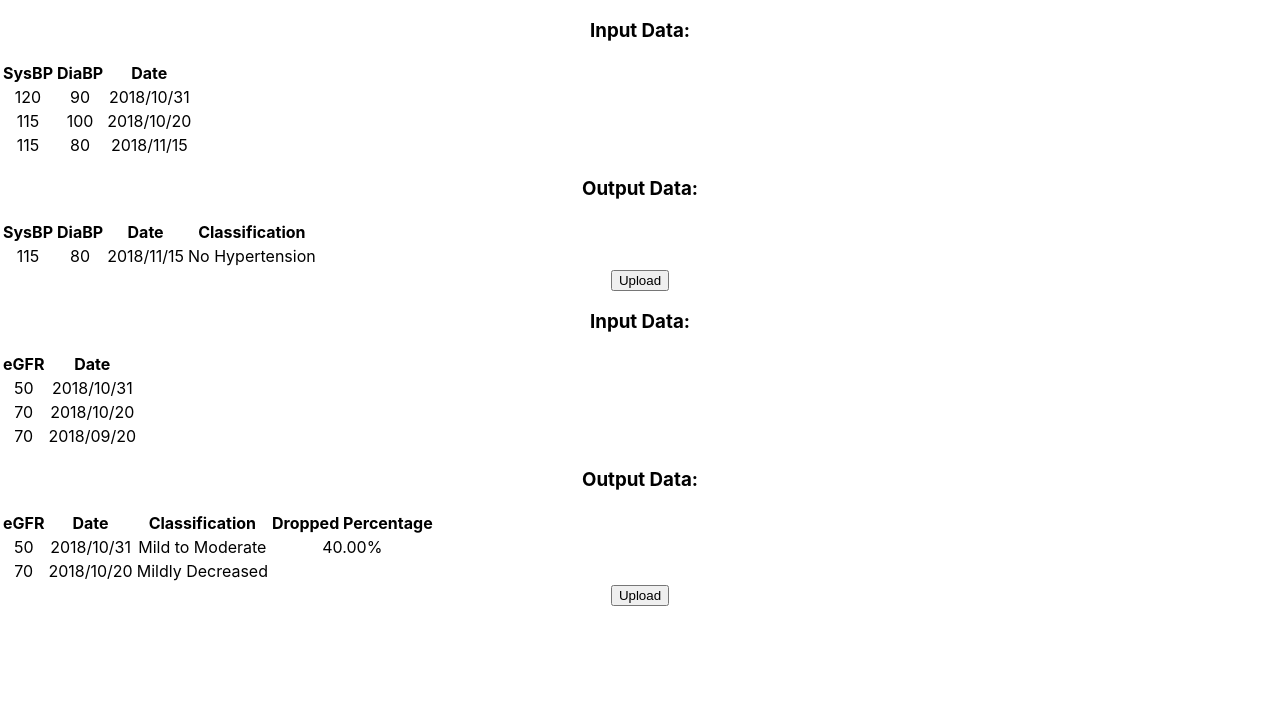
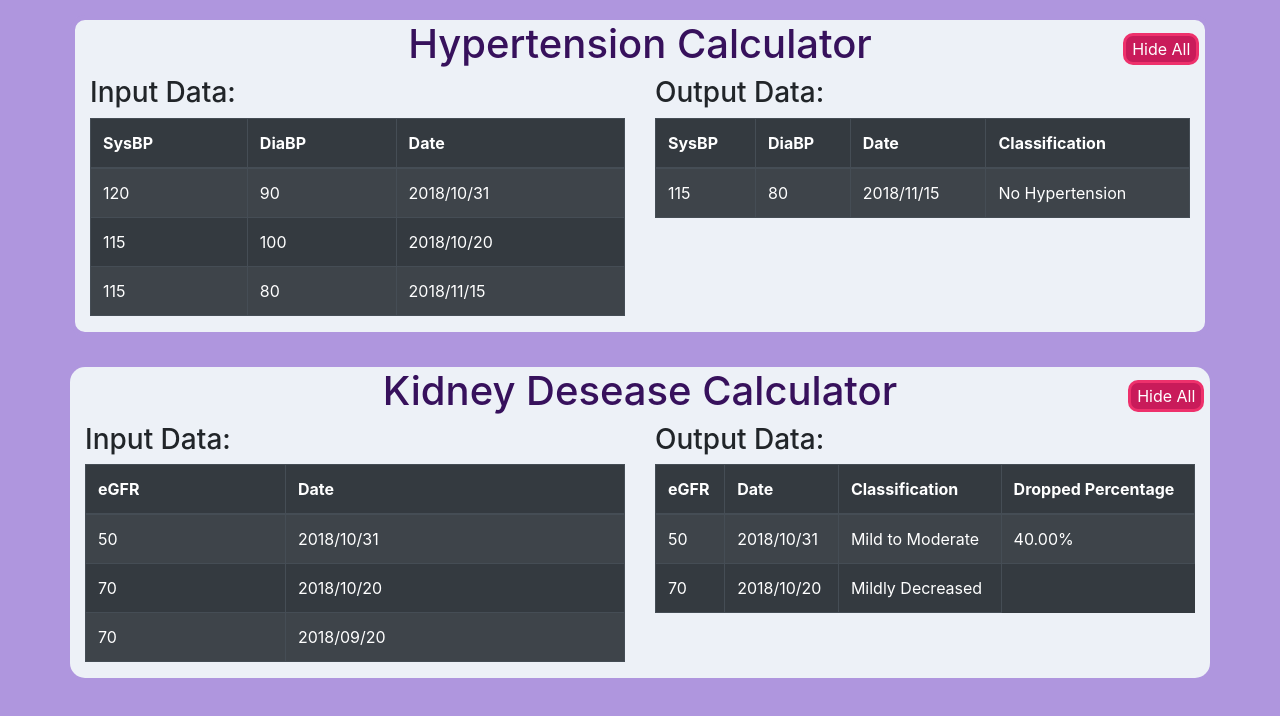
Before and after one commit to victorchapa/auxita, a React (Create React App) app: page / in a window 1280 px wide. Shown: the top 716 px of the page. Built offline with nearby package versions, Linux system fonts and the light colour scheme.

Commit message:
Added Bootstrap grid-system, basic styling into the APP and actions to show/hide the tables.

```diff
--- a/package.json
+++ b/package.json
@@ -6,8 +6,11 @@
     "@testing-library/jest-dom": "^5.11.10",
     "@testing-library/react": "^11.2.6",
     "@testing-library/user-event": "^12.8.3",
+    "bootstrap": "^4.6.0",
     "moment": "^2.29.1",
+    "node-sass": "^5.0.0",
     "react": "^17.0.2",
+    "react-bootstrap": "^1.5.2",
     "react-dom": "^17.0.2",
     "react-redux": "^7.2.3",
     "react-scripts": "4.0.3",
--- a/src/App.css
+++ /dev/null
@@ -1,38 +0,0 @@
-.App {
-  text-align: center;
-}
-
-.App-logo {
-  height: 40vmin;
-  pointer-events: none;
-}
-
-@media (prefers-reduced-motion: no-preference) {
-  .App-logo {
-    animation: App-logo-spin infinite 20s linear;
-  }
-}
-
-.App-header {
-  background-color: #282c34;
-  min-height: 100vh;
-  display: flex;
-  flex-direction: column;
-  align-items: center;
-  justify-content: center;
-  font-size: calc(10px + 2vmin);
-  color: white;
-}
-
-.App-link {
-  color: #61dafb;
-}
-
-@keyframes App-logo-spin {
-  from {
-    transform: rotate(0deg);
-  }
-  to {
-    transform: rotate(360deg);
-  }
-}
--- a/src/App.js
+++ b/src/App.js
@@ -1,16 +1,18 @@
-import './App.css';
+import './App.scss';
 import { Provider } from 'react-redux';
 import store from './store';
 import HypertensionCalculator from './components/hypertension-calculator';
 import KidneyCalculator from './components/kidney-calculator';
-
+import { Container } from 'react-bootstrap';
 
 function App() {
   return (
     <Provider store={store}>
       <div className="App">
-        <HypertensionCalculator></HypertensionCalculator>
-        <KidneyCalculator></KidneyCalculator>
+        <Container>
+          <HypertensionCalculator></HypertensionCalculator>
+          <KidneyCalculator></KidneyCalculator>
+        </Container>
       </div>
     </Provider>
   );
--- /dev/null
+++ b/src/App.scss
@@ -0,0 +1,23 @@
+@import "~bootstrap/scss/bootstrap";
+@import "./colour-palette.scss";
+
+html, body {
+  background-color: $light-purple;
+}
+
+.auxita-button {
+  border-radius: 10px;
+  background-color: $pink;
+  border: solid 3px $light-pink;
+  color: $white;
+}
+
+div {
+  .no-collapse {
+    display: block;
+  }
+  .collapsed {
+    display: none;
+    overflow: hidden;
+  }
+}
--- /dev/null
+++ b/src/colour-palette.scss
@@ -0,0 +1,7 @@
+$light-purple: #af96de;
+$purple: #37115c;
+$blue-gray: #edf1f7;
+$light-pink: #EE316C;
+$pink: #C91B5A;
+$white: #ffffff;
+$whine: #4f1e2e;
--- a/src/components/hypertension-calculator.js
+++ b/src/components/hypertension-calculator.js
@@ -1,26 +1,35 @@
 import React, { Component } from 'react';
 import { connect } from 'react-redux'
 import getLastRegistration from './utils';
+import { Col } from 'react-bootstrap';
+import "./hypertension-calculator.scss";
 
  class HypertensionCalculator extends Component {
 
     render (){
-        const { hypertensionData } = this.props;
-        const hypertensionTable = this.hypertensionTableRender(hypertensionData);
-        const lastData = this.hypertensionTableRender(this.hypertensionCalculation(hypertensionData), true);
+        const { hypertensionData, collapseHypertensionTables } = this.props;
+        const hypertensionTable = this.hypertensionTableRender(hypertensionData),
+            lastData = this.hypertensionTableRender(this.hypertensionCalculation(hypertensionData), true);
+        let isCollapsed = collapseHypertensionTables ? "collapsed" : "no-collapse";
         return(
-            <div>
+            <div className="row hypertension-row-container">
+                <Col md="12">
+                    <h1>Hypertension Calculator</h1>
+                    <input className="auxita-button" type="button" value={collapseHypertensionTables ? "Show All" : "Hide All"}
+                        onClick={() => this.collapseTables()}/>
+                </Col>
+                <Col className={isCollapsed}>
                     <div className="table-container">
                         <h3>Input Data:</h3>
                         { hypertensionTable }
                     </div>
+                </Col>
+                <Col className={isCollapsed}>
                     <div className="lastRegistration">
                         <h3>Output Data:</h3>
                         { lastData }
                     </div>
-                <div className="control-pannel">
-                    <input type="button" value="Upload"></input>
-                </div>
+                </Col>
             </div>
         );
     }
@@ -36,7 +45,7 @@ import getLastRegistration from './utils';
                 </tr>
             return dataCells;
         });
-        const table = <table>
+        const table = <table className="auxita-table table table-dark table-striped table-bordered table-hover">
             <thead>
                 <tr>
                     <th>SysBP</th>
@@ -69,15 +78,29 @@ import getLastRegistration from './utils';
         }
         return ([lastRegistration]);
     }
+
+    collapseTables() {
+        this.props.collapseTablesAction();
+    }
+
  };
 
  HypertensionCalculator.defaultProps = {
-    hypertensionData: []
+    hypertensionData: [],
+    collapseHypertensionTables: false
  };
 
  function mapStateToProps(state) {
-    const { hypertensionData } = state;
-    return { hypertensionData: hypertensionData };
+    const { hypertensionData,  collapseHypertensionTables} = state;
+    return { hypertensionData: hypertensionData, collapseHypertensionTables: collapseHypertensionTables };
+};
+
+function mapDispatchToProps(dispatch){
+    return {
+        collapseTablesAction: () => {
+            dispatch({ type: "COLLAPSE_HYPERTENSION_TABLES" });
         }
+    }
+};
 
-export default connect(mapStateToProps)(HypertensionCalculator);
+export default connect(mapStateToProps, mapDispatchToProps)(HypertensionCalculator);
--- /dev/null
+++ b/src/components/hypertension-calculator.scss
@@ -0,0 +1,23 @@
+@import "../colour-palette.scss";
+
+.hypertension-row-container {
+    margin-top: 15px;
+    border-radius: 15px;
+    background-color: $blue-gray;
+    border: 5px solid $light-purple;
+
+    h1 {
+        text-align: center;
+        color: $purple;
+    }
+
+    .auxita-table.table-dark.table-hover tbody tr:hover {
+        background-color: $whine;
+    }
+
+    input[type="button"].auxita-button {
+        position: absolute;
+        right: .5%;
+        top: 13px;
+    }
+}
--- a/src/components/kidney-calculator.js
+++ b/src/components/kidney-calculator.js
@@ -1,26 +1,35 @@
 import React, { Component } from 'react';
 import { connect } from 'react-redux'
 import getLastRegistration from './utils';
+import { Col } from 'react-bootstrap';
+import "./kidney-calculator.scss";
 
  class KidneyCalculator extends Component {
 
     render (){
-        const { kidneyData } = this.props;
-        const kidneyDiseaseTable = this.kidneyTableRender(kidneyData);
-        const lastDataCaptured = this.kidneyTableRender(this.kidneyCalculation(kidneyData), true);
+        const { kidneyData, collapseKidneyTables } = this.props;
+        const kidneyDiseaseTable = this.kidneyTableRender(kidneyData),
+            lastDataCaptured = this.kidneyTableRender(this.kidneyCalculation(kidneyData), true);
+        let isCollapsed = collapseKidneyTables ? "collapsed" : "no-collapse" ;
         return(
-            <div>
+            <div className="row kydney-row-container">
+                <Col md="12">
+                    <h1>Kidney Desease Calculator</h1>
+                    <input className="auxita-button" type="button" value={collapseKidneyTables ? "Show All" : "Hide All"}
+                        onClick={() => this.collapseTables()}/>
+                </Col>
+                <Col className={isCollapsed}>
                     <div className="table-container">
                         <h3>Input Data:</h3>
                         { kidneyDiseaseTable }
                     </div>
+                </Col>
+                <Col className={isCollapsed}>
                     <div className="lastRegistration">
                         <h3>Output Data:</h3>
                         { lastDataCaptured }
                     </div>
-                <div className="control-pannel">
-                    <input type="button" value="Upload"></input>
-                </div>
+                </Col>
             </div>
         );
     }
@@ -37,7 +46,7 @@ import getLastRegistration from './utils';
                 </tr>
             return dataCells;
         });
-        const table = <table>
+        const table = <table className="auxita-table table table-dark table-striped table-bordered table-hover">
             <thead>
                 <tr>
                     <th>eGFR</th>
@@ -84,15 +93,29 @@ import getLastRegistration from './utils';
         }
         return ([lastRegistrations[0]]);
     }
+
+    collapseTables() {
+        this.props.collapseTablesAction();
+    }
+
  };
 
  KidneyCalculator.defaultProps = {
-    kidneyData: []
+    kidneyData: [],
+    collapseKidneyTables: false
  };
 
  function mapStateToProps(state) {
-    const { kidneyData } = state;
-    return { kidneyData: kidneyData };
+    const { kidneyData, collapseKidneyTables } = state;
+    return { kidneyData: kidneyData, collapseKidneyTables: collapseKidneyTables };
 }
 
-export default connect(mapStateToProps)(KidneyCalculator);
+function mapDispatchToProps(dispatch){
+    return {
+        collapseTablesAction: () => {
+            dispatch({ type: "COLLAPSE_KIDNEY_TABLES" });
+        }
+    }
+};
+
+export default connect(mapStateToProps, mapDispatchToProps)(KidneyCalculator);
--- /dev/null
+++ b/src/components/kidney-calculator.scss
@@ -0,0 +1,22 @@
+@import "../colour-palette.scss";
+
+.kydney-row-container {
+    margin-top: 30px;
+    border-radius: 15px;
+    background-color: $blue-gray;
+
+    h1 {
+        text-align: center;
+        color: $purple;
+    }
+
+    .auxita-table.table-dark.table-hover tbody tr:hover {
+        background-color: $whine;
+    }
+
+    input[type="button"].auxita-button {
+        position: absolute;
+        right: .5%;
+        top: 13px;
+    }
+}
--- a/src/store.js
+++ b/src/store.js
@@ -1,4 +1,5 @@
 import { createStore } from 'redux';
+
 const reduxDevtoolsConfig = window.__REDUX_DEVTOOLS_EXTENSION__ && window.__REDUX_DEVTOOLS_EXTENSION__();
 
 const initialState = {
@@ -11,10 +12,27 @@ const initialState = {
         {eGFR: 50, atDate: '2018/10/31'},
         {eGFR: 70, atDate: '2018/10/20'},
         {eGFR: 70, atDate: '2018/09/20'}
-    ]
+    ],
+    collapseHypertensionTables: false,
+    collapseKidneyTables: false
 }
 
 const reducerHealthCalculator =  (state = initialState, action) => {
+
+    if(action.type === "COLLAPSE_HYPERTENSION_TABLES") {
+        return {
+            ... state,
+            collapseHypertensionTables: !state.collapseHypertensionTables
+        }
+    }
+
+    if(action.type === "COLLAPSE_KIDNEY_TABLES") {
+        return {
+            ... state,
+            collapseKidneyTables: !state.collapseKidneyTables
+        }
+    }
+
     return state;
 }
 
```
Also changed, not shown: 1 other file (tests, documents, lock files or other folders). Lines whose indentation alone changed are shown as unchanged.
